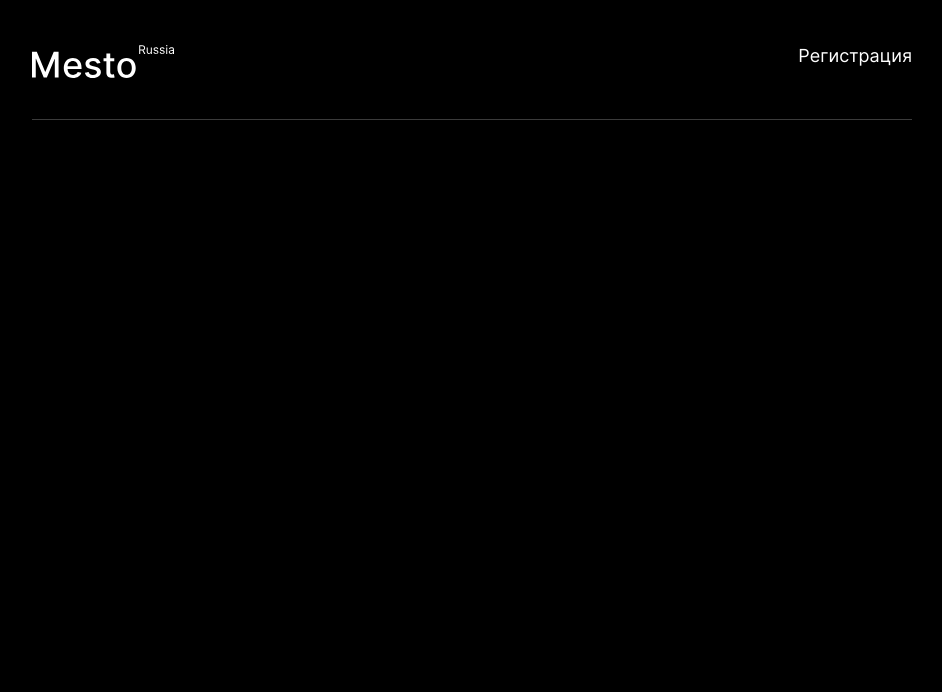
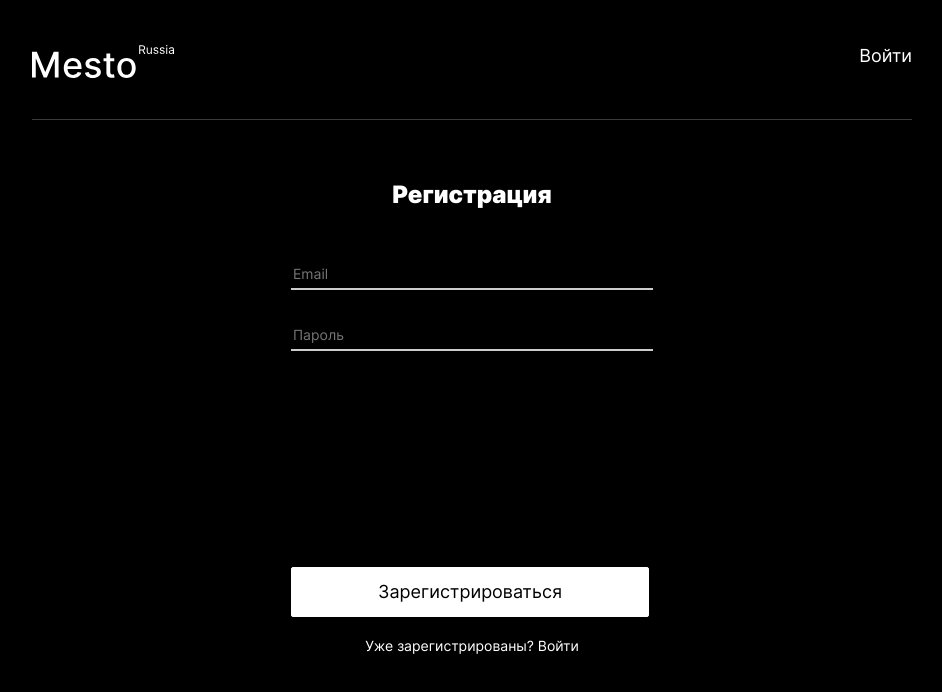
Before and after one commit to katokinawa/react-mesto-auth, a React (Create React App) app: page /sign-up in a window 1280 px wide. Before the commit this address led to /sign-in. Shown: the top 692 px of the page, without its empty margins (168-1110 px from the left). Built offline with nearby package versions, Linux system fonts and the light colour scheme.

Commit message:
fix: migrate react-router-dom v5 -> v6

```diff
--- a/package.json
+++ b/package.json
@@ -9,8 +9,8 @@
     "@testing-library/user-event": "^13.5.0",
     "react": "^18.2.0",
     "react-dom": "^18.2.0",
-    "react-router-dom": "^5.2.1",
-    "react-scripts": "5.0.1",
+    "react-router-dom": "^6.23.1",
+    "react-scripts": "^5.0.1",
     "web-vitals": "^2.1.4"
   },
   "scripts": {
--- a/src/components/App.js
+++ b/src/components/App.js
@@ -1,5 +1,5 @@
 import React from "react";
-import { Route, Switch, useHistory, Redirect } from "react-router-dom";
+import { Route, Routes, useNavigate } from "react-router-dom";
 import Login from "./Login";
 import Register from "./Register";
 import Header from "./Header";
@@ -27,7 +27,7 @@ function App() {
   const [isSuccessTooltipStatus, setIsSuccessTooltipStatus] = useState(false);
   const [isInfoTooltipOpen, setIsInfoTooltipOpen] = useState(false);
   const [email, setEmail] = useState("");
-  const history = useHistory();
+  const navigate = useNavigate();
 
   useEffect(() => {
     if (loggedIn) {
@@ -48,7 +48,7 @@ function App() {
         .then((res) => {
           setEmail(res.data.email);
           setLoggedIn(true);
-          history.push("/");
+          navigate("/");
         })
         .catch((err) => {
           if (err.status === 400) {
@@ -59,7 +59,7 @@ function App() {
           }
         });
     }
-  }, [history]);
+  }, [navigate]);
 
   function handleRegister(data) {
     auth
@@ -67,7 +67,7 @@ function App() {
       .then(() => {
         setIsSuccessTooltipStatus(true);
         setIsInfoTooltipOpen(true);
-        history.push("/sign-in");
+        navigate("/sign-in");
       })
       .catch(() => {
         setIsSuccessTooltipStatus(false);
@@ -83,7 +83,7 @@ function App() {
           setLoggedIn(true);
           setEmail(data.email);
           localStorage.setItem("jwt", res.token);
-          history.push("/");
+          navigate("/");
         }
       })
       .catch(() => {
@@ -95,7 +95,7 @@ function App() {
   function handleLogout() {
     setLoggedIn(false);
     localStorage.removeItem("jwt");
-    history.push("/sign-in");
+    navigate("/sign-in");
   }
 
   function handleAddPlaceSubmit(name, link) {
@@ -187,12 +187,14 @@ function App() {
       <div className="body">
         <div className="page">
           <Header userEmail={email} onSignOut={handleLogout} />
-          <Switch>
+          <Routes>
+            <Route
+
+              path="/"
+              element={
                 <ProtectedRoute
-              exact
-              path="/"
                   loggedIn={loggedIn}
-              component={Main}
+                  element={Main}
                   onEditProfile={handleEditProfileClick}
                   onAddPlace={handleAddPlaceClick}
                   onEditAvatar={handleEditAvatarClick}
@@ -202,20 +204,16 @@ function App() {
                   onCardDelete={handleCardDelete}
                   loggedOut={handleLogout}
                 />
-            <Route exact path="/">
-              {loggedIn ? <Redirect to="/" /> : <Redirect to="/sign-in" />}
-            </Route>
-            <Route path="/*">
-              <Redirect to="/sign-in" />
-            </Route>
-            <Route path="/sign-in">
-              <Login onLogin={handleLogin} />
-            </Route>
-            <Route path="/sign-up">
-              <Register onRegister={handleRegister} />
-            </Route>
-          </Switch>
-
+              }
+            />
+            {loggedIn ? (
+              <Route path="/" element={<Main />} />
+            ) : (
+              <Route path="sign-in" element={<Login onLogin={handleLogin} />} />
+            )}
+            <Route path="/sign-in" element={<Login onLogin={handleLogin} />} />
+            <Route path="/sign-up" element={<Register onRegister={handleRegister} />}/>
+            </Routes>
             <EditProfilePopup
               isOpen={isEditProfilePopupOpen}
               onClose={closeAllPopups}
--- a/src/components/Header.js
+++ b/src/components/Header.js
@@ -1,11 +1,13 @@
-import { Link, Route } from "react-router-dom";
+  import React from 'react';
+  import { Link, useLocation } from 'react-router-dom';
 
   function Header(props) {
+    const location = useLocation();
+
     return (
       <header className="header page__header">
-      {/* Не увидел в чеклисте обязательное условие вставлять logo через import, оставил background-image в css */}
         <div className="logo"></div>
-      <Route exact path="/">
+        {location.pathname === "/" && (
           <div className="header__link-wrapper">
             <p className="subtitle header__subtitle">{props.userEmail}</p>
             <Link
@@ -16,17 +18,17 @@ function Header(props) {
               Выйти
             </Link>
           </div>
-      </Route>
-      <Route path="/sign-up">
+        )}
+        {location.pathname === "/sign-up" && (
           <Link to="/sign-in" className="header__link">
             Войти
           </Link>
-      </Route>
-      <Route path="/sign-in">
+        )}
+        {location.pathname === "/sign-in" && (
           <Link to="/sign-up" className="header__link">
             Регистрация
           </Link>
-      </Route>
+        )}
       </header>
     );
   }
--- a/src/components/ProtectedRoute.js
+++ b/src/components/ProtectedRoute.js
@@ -1,14 +1,8 @@
 import React from "react";
-import { Route, Redirect } from "react-router-dom";
+import { Navigate } from "react-router-dom";
 
-const ProtectedRoute = ({ component: Component, ...props }) => {
-  return (
-    <Route>
-      {() =>
-        props.loggedIn ? <Component {...props} /> : <Redirect to="/sign-in" />
-      }
-    </Route>
-  );
+const ProtectedRoute = ({ element: Component, ...props }) => {
+  return props.loggedIn ? <Component {...props} /> : <Navigate to="/sign-in" />
 };
 
 export default ProtectedRoute;
--- a/src/contexts/CurrentUserContext.js
+++ b/src/contexts/CurrentUserContext.js
@@ -1,6 +1,6 @@
-import React from "react";
+import { createContext } from "react";
 
-export const CurrentUserContext = React.createContext();
+export const CurrentUserContext = createContext();
 
 export const currentUser = {
   name: "Жак-Ив Кусто",
```
Also changed, not shown: 1 other file (tests, documents, lock files or other folders). Lines whose indentation alone changed are shown as unchanged.
